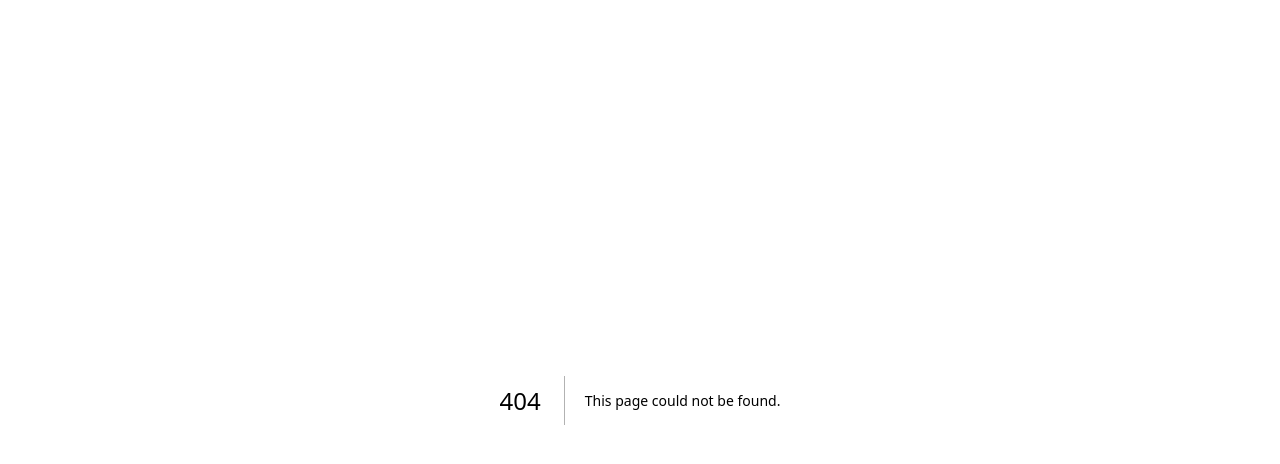
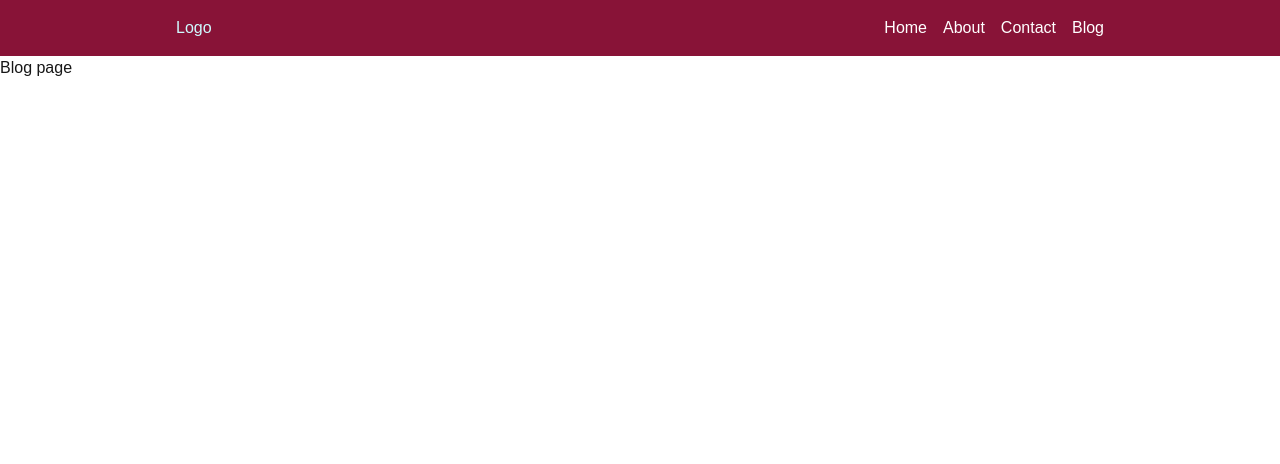
Before and after one commit to ddr-dileep/my-portfolio, a Next.js app: page /blog in a window 1280 px wide. Before the commit this address had no page. Shown: the top 464 px of the page. Built offline with nearby package versions, Linux system fonts and the light colour scheme.

Commit message:
feat : header navigation

```diff
--- /dev/null
+++ b/src/app/(pages)/blog/page.tsx
@@ -0,0 +1,3 @@
+export default function Blog() {
+  return <div>Blog page</div>;
+}
--- a/src/app/(pages)/contact/page.tsx
+++ b/src/app/(pages)/contact/page.tsx
@@ -1,3 +1,3 @@
 export default function Contact() {
-  return <div></div>;
+  return <div>contact page</div>;
 }
--- a/src/app/layout.tsx
+++ b/src/app/layout.tsx
@@ -1,6 +1,7 @@
 import type { Metadata } from "next";
 import localFont from "next/font/local";
 import "./globals.css";
+import HeaderNavBar from "@/components/navbar/HeaderNavBar";
 
 const geistSans = localFont({
   src: "./fonts/GeistVF.woff",
@@ -34,6 +35,7 @@ function RootLayout({
         suppressHydrationWarning={true}
         className={`${geistSans.variable} ${geistMono.variable} antialiased`}
       >
+        <HeaderNavBar />
         {children}
       </body>
     </html>
--- /dev/null
+++ b/src/components/navbar/HeaderNavBar.tsx
@@ -0,0 +1,29 @@
+import Link from "next/link";
+
+export default function HeaderNavBar() {
+  return (
+    <div className="bg-rose-900 py-4">
+      <div className="flex justify-between w-full mx-auto px-4 md:w-3/4 sm:w-full">
+        <div>
+          <h3 className="text-cyan-100 hover:text-cyan-50 hover:cursor-pointer">
+            Logo
+          </h3>
+        </div>
+        <div className="flex">
+          <Link href="/" className="text-white mr-4 hover:text-sky-200">
+            Home
+          </Link>
+          <Link href="/about" className="text-white mr-4 hover:text-sky-200">
+            About
+          </Link>
+          <Link href="/contact" className="text-white mr-4 hover:text-sky-200">
+            Contact
+          </Link>
+          <Link href="/blog" className="text-white hover:text-sky-200">
+            Blog
+          </Link>
+        </div>
+      </div>
+    </div>
+  );
+}
--- a/src/components/navbar/NavigationBar.tsx
+++ /dev/null
@@ -1,57 +0,0 @@
-import React from "react";
-
-export default function NavigationBar() {
-  return (
-    <div>
-      <nav className="navbar fixed-top shadow-sm navbar-expand-lg bg-light navbar-light py-3 py-lg-0 px-lg-5">
-        <a href="index.html" className="navbar-brand ml-lg-3">
-          <h1 className="m-0 display-5">
-            <span className="text-primary">Free</span>Folio
-          </h1>
-        </a>
-        <button
-          type="button"
-          className="navbar-toggler"
-          data-toggle="collapse"
-          data-target="#navbarCollapse"
-        >
-          <span className="navbar-toggler-icon"></span>
-        </button>
-        <div className="collapse navbar-collapse px-lg-3" id="navbarCollapse">
-          <div className="navbar-nav m-auto py-0">
-            <a href="#home" className="nav-item nav-link active">
-              Home
-            </a>
-            <a href="#about" className="nav-item nav-link">
-              About
-            </a>
-            <a href="#qualification" className="nav-item nav-link">
-              Quality
-            </a>
-            <a href="#skill" className="nav-item nav-link">
-              Skill
-            </a>
-            <a href="#service" className="nav-item nav-link">
-              Service
-            </a>
-            <a href="#portfolio" className="nav-item nav-link">
-              Portfolio
-            </a>
-            <a href="#testimonial" className="nav-item nav-link">
-              Review
-            </a>
-            <a href="#blog" className="nav-item nav-link">
-              Blog
-            </a>
-            <a href="#contact" className="nav-item nav-link">
-              Contact
-            </a>
-          </div>
-          <a href="" className="btn btn-outline-primary d-none d-lg-block">
-            Hire Me
-          </a>
-        </div>
-      </nav>
-    </div>
-  );
-}
```
